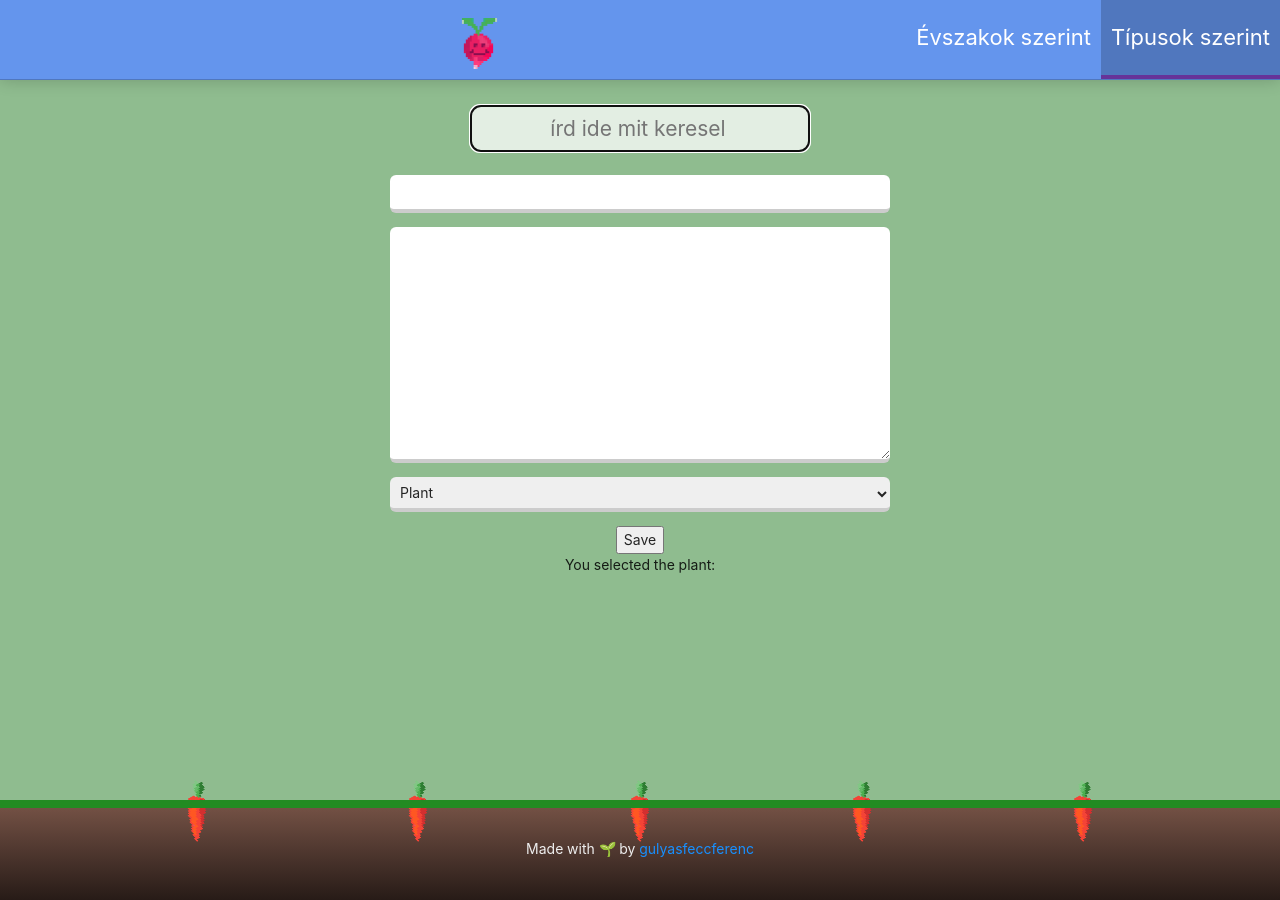
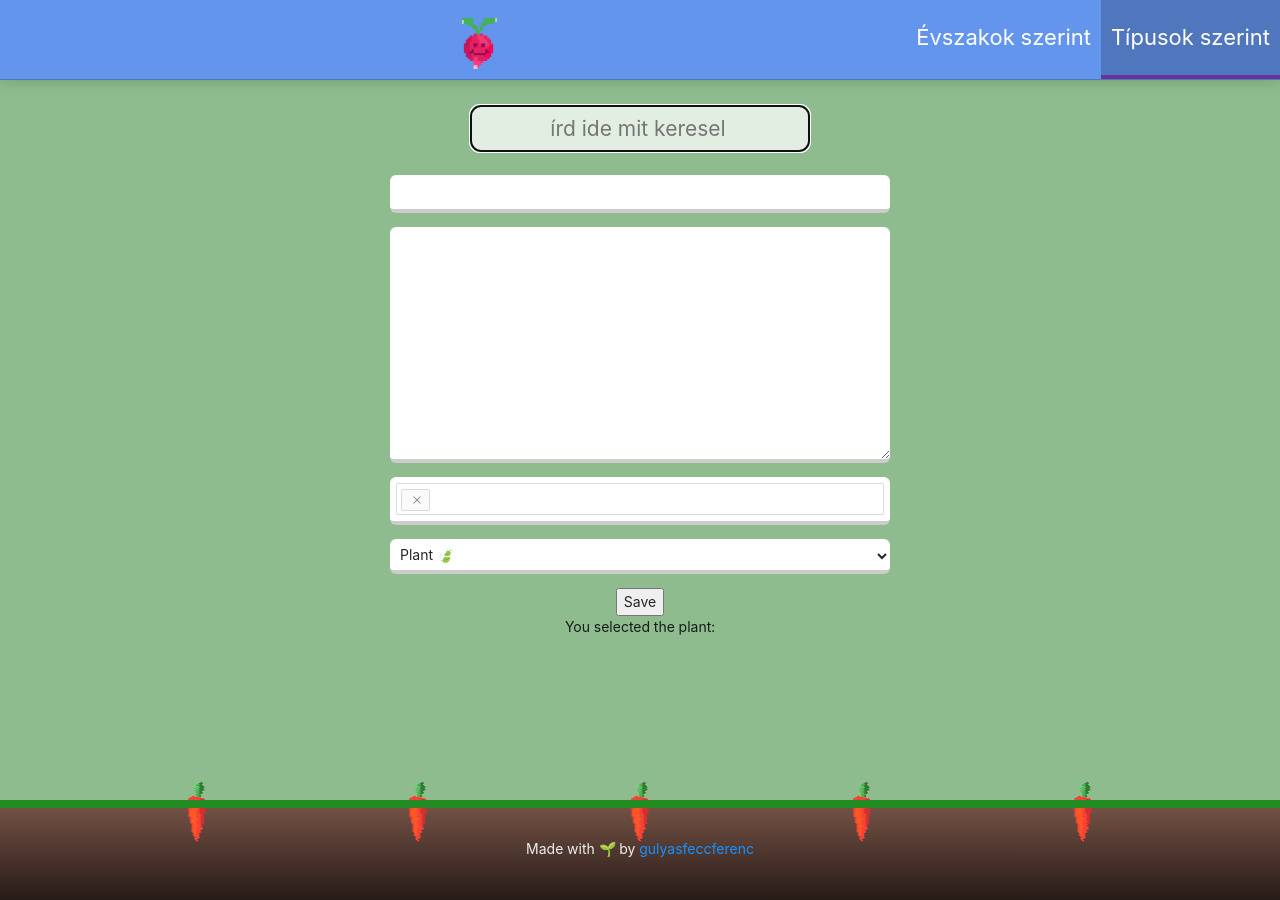
Before and after one commit to gulyasfeccferenc/minekvanszezonja, a React (Create React App) app: page /plants/new in a window 1280 px wide. Built offline with nearby package versions, Linux system fonts and the light colour scheme.

Commit message:
Added ant design multiselect to dynamic input and using it for setting months

```diff
--- a/src/components/Form/DynamicInput/DynamicInput.js
+++ b/src/components/Form/DynamicInput/DynamicInput.js
@@ -1,5 +1,49 @@
 import React from "react";
 import classes from './DynamicInput.module.scss'
+import {Select, Tag} from "antd";
+
+const months = [
+    { label: 'Január',      value: 1, color: 'cyan' },
+    { label: 'Február',         value: 2, color: 'cyan' },
+    { label: 'Március',         value: 3, color: 'green' },
+    { label: 'Április',         value: 4, color: 'green' },
+    { label: 'Május',       value: 5, color: 'green' },
+    { label: 'Június',      value: 6, color: 'red' },
+    { label: 'Július',      value: 7, color: 'red' },
+    { label: 'Augusztus',       value: 8, color: 'red' },
+    { label: 'Szeptember',      value: 9, color: 'gold' },
+    { label: 'Október',         value: 10, color: 'gold' },
+    { label: 'November',        value: 11, color: 'gold' },
+    { label: 'December',        value: 12, color: 'cyan' },
+];
+const monthsColor = {
+    1: 'cyan',
+    2: 'cyan',
+    3: 'green',
+    4: 'green',
+    5: 'green',
+    6: 'red',
+    7: 'red',
+    8: 'red',
+    9: 'gold',
+    10: 'gold',
+    11: 'gold',
+    12: 'cyan',
+}
+
+function tagRender(props) {
+    const { label, value, closable, onClose } = props;
+
+    return (
+        <Tag color={monthsColor[value]} style={{ marginRight: 3 }} closable={closable} onClose={onClose}>
+            {label}
+        </Tag>
+    );
+}
+
+function multiselectChangeHandler(event, field, wat) {
+    wat.change(event, wat.elementConfig.name)
+}
 
 const dynamicInput = (props) => {
     let inputElement = null;
@@ -27,12 +71,18 @@ const dynamicInput = (props) => {
                 })}
             </select>)
             break;
+        case "multiselect":
+            inputElement = (<Select mode="multiple"
+                                    className={classes.InputElement}
+                                    options={months}
+                                    allowClear="true"
+                                    onChange={(event, field) => multiselectChangeHandler(event, field, props)}
+                                    // onSelect={props.change}
+                                    tagRender={tagRender}
+                                    value={props.value}
+            />)
+            break;
         default:
-            inputElement = <input kecskebeka="true"
-                                  className={classes.InputElement}
-                                  value={props.value}
-                                  onChange={props.change}
-                                  {...props.elementConfig} />
             break;
     }
 
--- a/src/components/Form/DynamicInput/DynamicInput.module.scss
+++ b/src/components/Form/DynamicInput/DynamicInput.module.scss
@@ -12,6 +12,7 @@
   .InputElement {
     display: block;
     width: 100%;
+    background: white;
     box-sizing: border-box;
     border-radius: 6px;
     margin: 0.5em 0;
--- a/src/components/UI/Plant/Plant.js
+++ b/src/components/UI/Plant/Plant.js
@@ -2,6 +2,7 @@ import React, {Component} from 'react';
 import classes from './Plant.module.scss';
 import DynamicInput from "../../Form/DynamicInput/DynamicInput";
 import {db} from "../../../services/firebase";
+
 
 class Plant extends Component {
 
@@ -30,28 +31,40 @@ class Plant extends Component {
                     },
                     value: ''
                 },
+                season: {
+                    inputtype: 'multiselect',
+                    inputConfig: {
+                        name: 'season',
+                        label: 'Seasons when this plant is flourishing',
+                        options: [
+                            {value: 0, displayValue: 'January'},
+                            {value: 1, displayValue: 'Feb'},
+                            {value: 2, displayValue: 'March'},
+                            {value: 3, displayValue: 'Apr'},
+                            {value: 4, displayValue: 'May'},
+                            {value: 5, displayValue: 'Jun'},
+                            {value: 6, displayValue: 'Jul'},
+                            {value: 7, displayValue: 'Aug'},
+                            {value: 8, displayValue: 'Sep'},
+                            {value: 9, displayValue: 'Okt'},
+                            {value: 10, displayValue: 'Nov'},
+                            {value: 11, displayValue: 'Dec'},
+                        ],
+                        optionsChange: this.inputChangeHandler
+                    },
+                    value: ''
+                },
                 planttype: {
                     inputtype: 'select',
                     inputConfig: {
                         name: "plantType",
                         label: "Type of the plant",
                         options: [
-                            {value: 'plant', displayValue: 'Plant'},
-                            {value: 'fruit', displayValue: 'Fruit'},
-                            {value: 'vegetable', displayValue: 'Vegetable'},
-                            {value: 'herb', displayValue: 'Herb'},
+                            {value: 'plant', displayValue: 'Plant 🍃'},
+                            {value: 'fruit', displayValue: 'Fruit 🍎'},
+                            {value: 'vegetable', displayValue: 'Vegetable 🥕'},
+                            {value: 'herb', displayValue: 'Herb 🌿'},
                         ],
-                        // onChange: (key) => {
-                        //     let plantChoice = ""+key.nativeEvent.target.value;
-                        //     console.warn('key', plantChoice);
-                        //     if (plantChoice) {
-                        //         this.setState(
-                        //             (prevState) => (
-                        //                 {...prevState, plantFormFields:
-                        //                         {...prevState.planttype, planttype: {
-                        //                                 value: plantChoice}}}));
-                        //     }
-                        // },
                     },
                     value: 'this.state.plantData.details'
                 }
@@ -59,14 +72,18 @@ class Plant extends Component {
         }
     }
 
-    inputChangeHandler = (event, inputIdentifier) => {
+    inputChangeHandler = (event, inputIdentifier, multiselectValue) => {
         const updatedPlantForm = {
             ...this.state.plantFormFields
         };
         const updatedPlantFormElement = {
             ...updatedPlantForm[inputIdentifier]
         };
-        updatedPlantFormElement.value = event.target.value;
+        if (updatedPlantFormElement.inputtype === 'multiselect') {
+            updatedPlantFormElement.value = event;
+        } else {
+            updatedPlantFormElement.value = event.target.value;
+        }
         updatedPlantForm[inputIdentifier] = updatedPlantFormElement;
         this.setState({plantFormFields: updatedPlantForm});
     }
@@ -91,12 +108,15 @@ class Plant extends Component {
                 const updatedNameElement = {...updatedPlantForm['name']};
                 const updatedDetailsElement = {...updatedPlantForm['details']};
                 const updatedTypeElement = {...updatedPlantForm['planttype']};
+                const updatedSeasonElement = {...updatedPlantForm['season']};
                 updatedNameElement.value = snapshot.val().name;
                 updatedDetailsElement.value = snapshot.val().details;
                 updatedTypeElement.value = snapshot.val().planttype;
+                updatedSeasonElement.value = snapshot.val().season;
                 updatedPlantForm['name'] = updatedNameElement;
                 updatedPlantForm['details'] = updatedDetailsElement;
                 updatedPlantForm['planttype'] = updatedTypeElement;
+                updatedPlantForm['season'] = updatedSeasonElement;
                 self.setState({loading: false, plantFormFields: updatedPlantForm});
             })
         } else {
@@ -144,6 +164,7 @@ class Plant extends Component {
         for (let formElementId in this.state.plantFormFields) {
             plantData[formElementId] = this.state.plantFormFields[formElementId].value;
         }
+
         db.ref(`plants/${plantData.id}`).set(plantData, (error) => {
             if (error) {
                 console.error('An error happened during save', error);
--- a/src/components/UI/Plant/Plant.module.scss
+++ b/src/components/UI/Plant/Plant.module.scss
@@ -1,4 +1,5 @@
 .Plant {
   margin: 0 auto;
   text-align: center;
+  max-width: 500px;
 }
```
